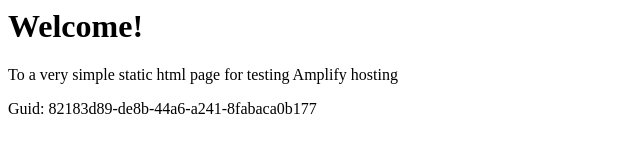
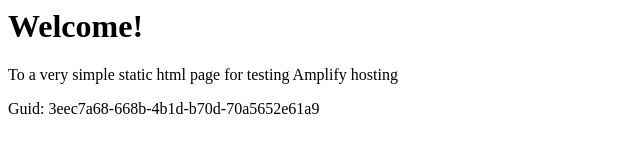
Before and after one commit to aws-aemilia-lhr/Github-PR-Commit-Integration-Test-DoNotTouch-GitHubWebhookPushCanaryTest-v1-prod-eu-west-2, a website: page src/index.html in a window 1280 px wide. Shown: the full height of the page, 0-640 px from the left. Drawn offline with Linux system fonts and the light colour scheme.

Commit message:
commit from integ tests

```diff
--- a/src/index.html
+++ b/src/index.html
@@ -12,6 +12,6 @@
 <body>
     <h1>Welcome!</h1>
     <p>To a very simple static html page for testing Amplify hosting</p>
-    <p>Guid: 82183d89-de8b-44a6-a241-8fabaca0b177</p></body>
+    <p>Guid: 3eec7a68-668b-4b1d-b70d-70a5652e61a9</p></body>
 
 </html>
```
